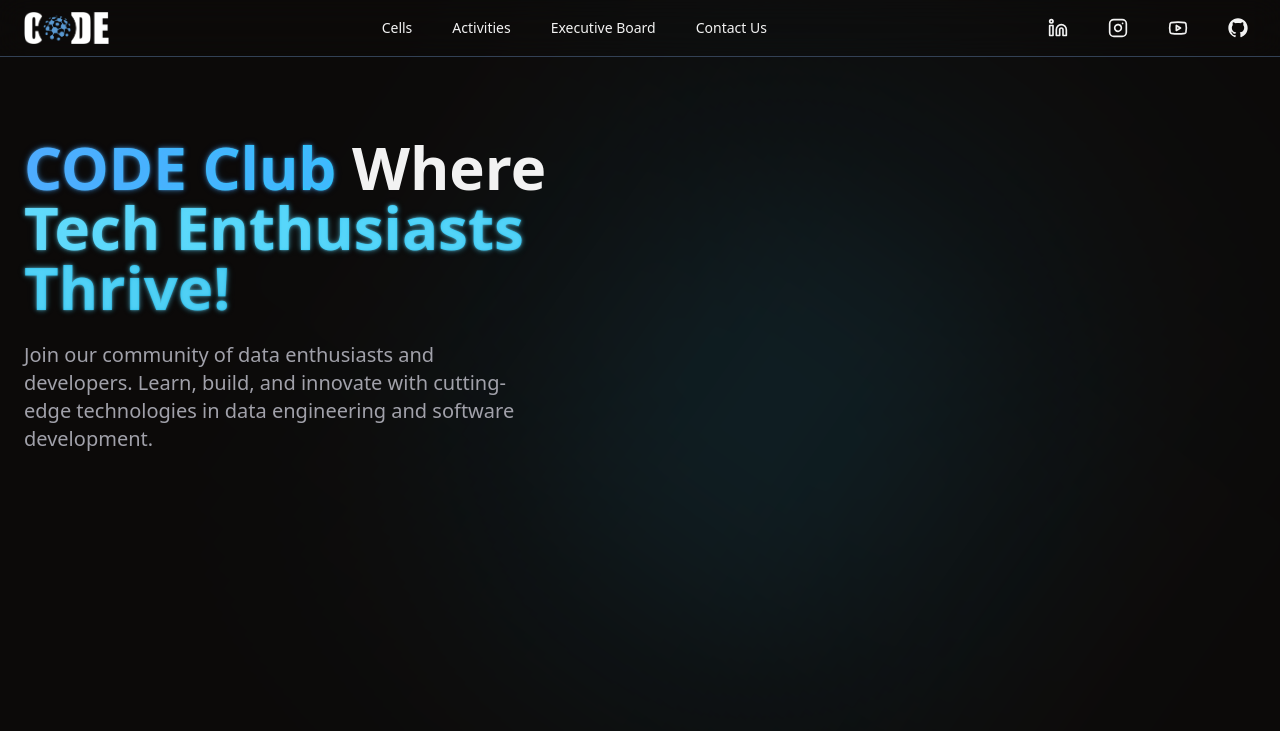
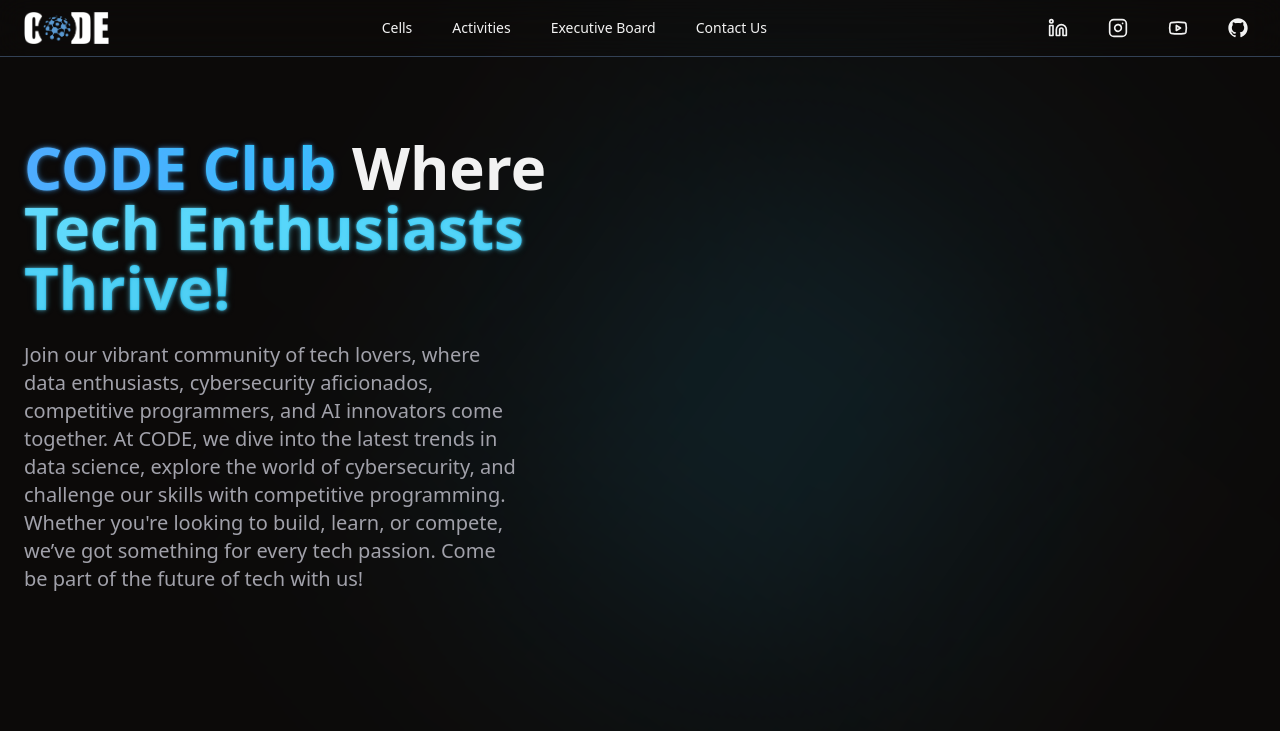
Before and after one commit to mouadenna/landingPage, a React (Vite) app: page / in a window 1280 px wide. Shown: the top 731 px of the page. Built offline with nearby package versions, Linux system fonts and the light colour scheme.

Commit message:
Update Hero.tsx

```diff
--- a/src/components/Hero.tsx
+++ b/src/components/Hero.tsx
@@ -19,8 +19,9 @@ export const Hero = () => {
         </main>
 
         <p className="text-xl text-muted-foreground md:w-10/12 mx-auto lg:mx-0">
-          Join our community of data enthusiasts and developers. Learn, build,
-          and innovate with cutting-edge technologies in data engineering and software development.
+          Join our vibrant community of tech lovers, where data enthusiasts, cybersecurity aficionados, competitive programmers, and AI innovators come together.
+          At CODE, we dive into the latest trends in data science, explore the world of cybersecurity, and challenge our skills with competitive programming.
+          Whether you're looking to build, learn, or compete, we’ve got something for every tech passion. Come be part of the future of tech with us!
         </p>
 
         <div className="space-y-4 md:space-y-0 md:space-x-4">
```
